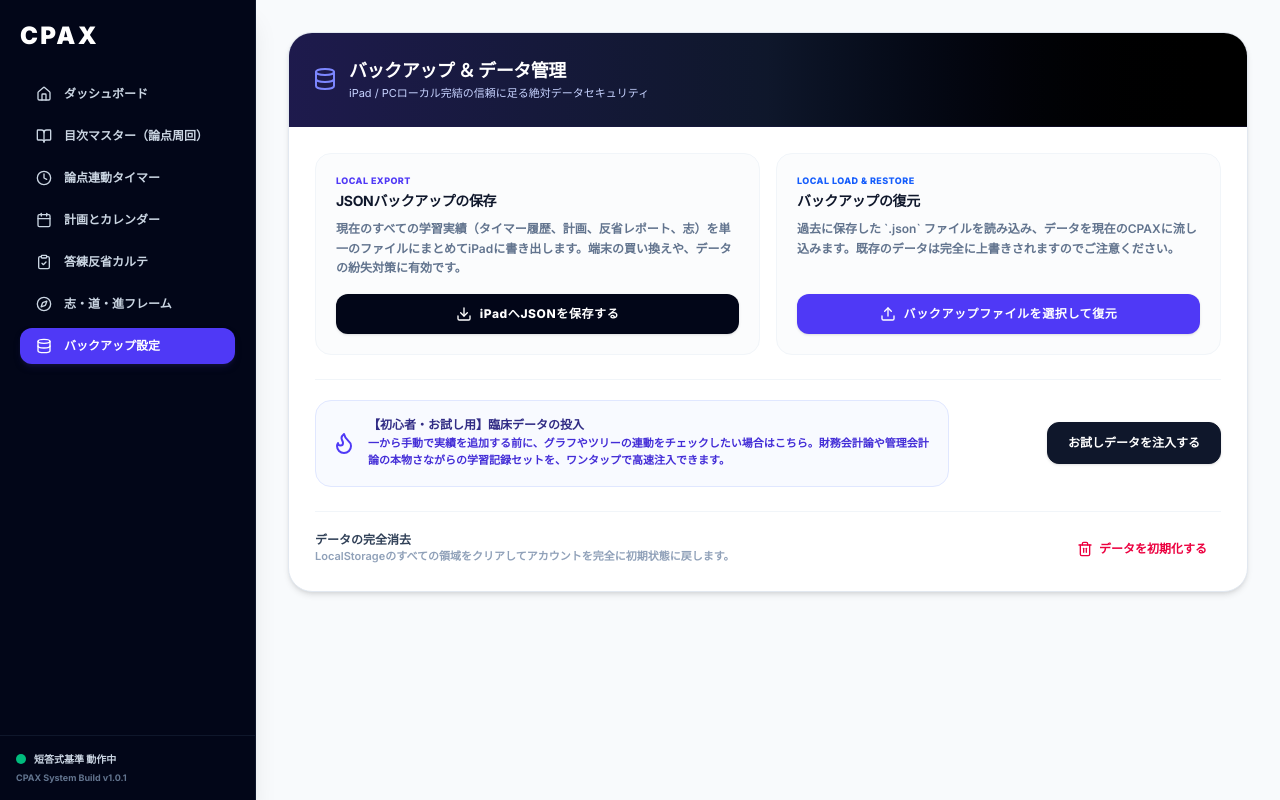
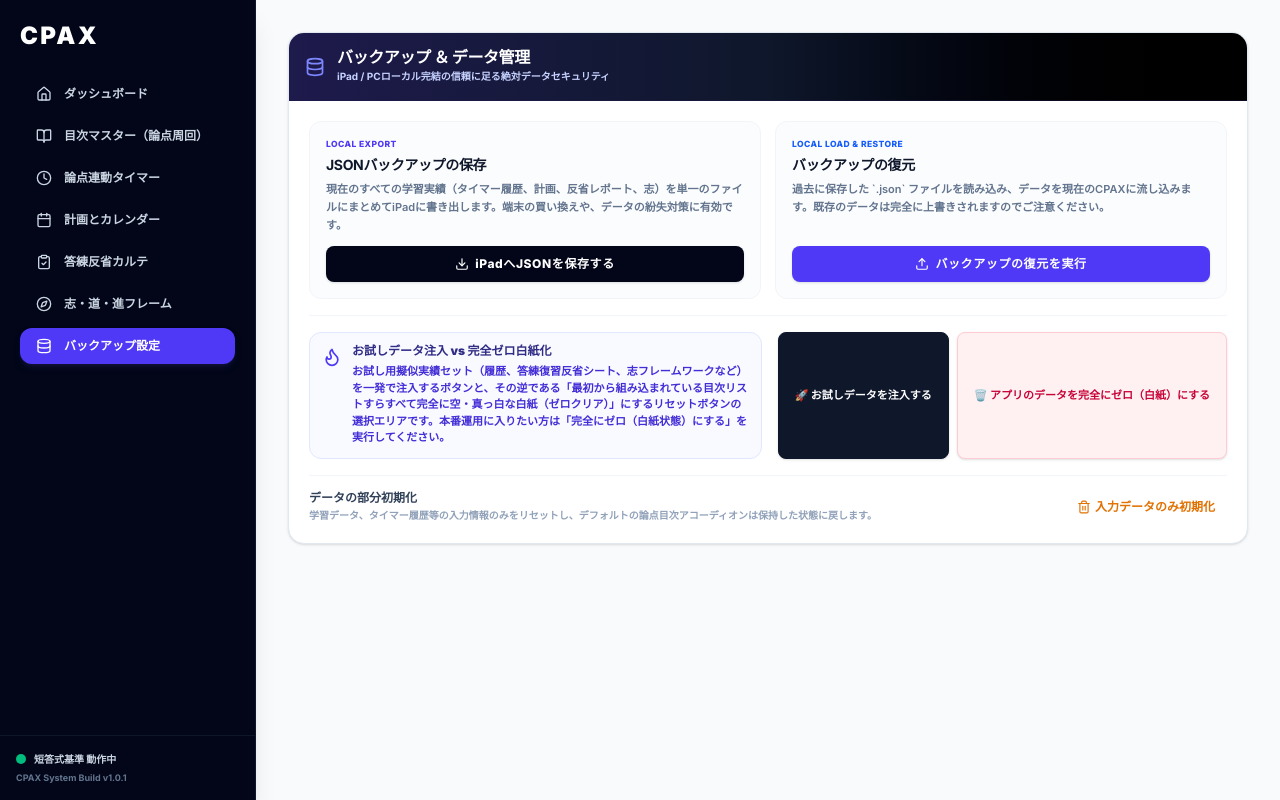
Before and after one commit to Coa0315/CPAX, a React (Vite) app: page / in a window 1280 px wide. Both pictures are taken after a click on the button "バックアップ設定". Built offline with nearby package versions, Linux system fonts and the light colour scheme.

Commit message:
CPAX v1.3.0

```diff
--- a/src/components/CpaxBackup.tsx
+++ b/src/components/CpaxBackup.tsx
@@ -106,6 +106,39 @@ export const CpaxBackup: React.FC<CpaxBackupProps> = ({ onDataRefresh }) => {
       localStorage.clear();
       initializeCpaxData();
       setStatusMessage({ text: 'データベースを完全初期化しました。', isError: false });
+      onDataRefresh();
+    }
+  };
+
+  const handleCompleteWipe = () => {
+    if (window.confirm('【重要】警告: 初期設定されているすべての科目・目次リスト（財務、管理等）を含め、アプリ内のすべてのデータを完全にゼロ（白紙状態）にします。この操作は取り消せません。本当によろしいですか？')) {
+      localStorage.clear();
+
+      // Seed with strictly blank collections to ensure they don't auto-repopulate with defaults on next mount
+      localStorage.setItem('cpax_study_mode', JSON.stringify('short'));
+      localStorage.setItem('cpax_master_contents', JSON.stringify([]));
+      localStorage.setItem('cpax_history', JSON.stringify([]));
+      localStorage.setItem('cpax_schedules', JSON.stringify([]));
+      localStorage.setItem('cpax_exam_reports', JSON.stringify([]));
+      localStorage.setItem('cpax_subject_order', JSON.stringify([]));
+      localStorage.setItem('cpax_target_date', JSON.stringify('2026-12-13'));
+      localStorage.setItem('cpax_target_title', JSON.stringify(''));
+
+      const freshFramework = {
+        soulMotivation: '',
+        absolutePromise: '',
+        milestones: {
+          targetExamDate: '2026-12-13',
+          targetExamTitle: '',
+          targetDailyStudyHours: 8,
+          milestone6Months: '',
+          milestone3Months: ''
+        },
+        priorityFocusList: []
+      };
+      localStorage.setItem('cpax_framework', JSON.stringify(freshFramework));
+
+      setStatusMessage({ text: '初期論点目次も含め、すべてのアプリ内データを完全に消去し、真っ白な白紙状態（完全ゼロ）にリセットしました！', isError: false });
       onDataRefresh();
     }
   };
@@ -245,50 +278,50 @@ export const CpaxBackup: React.FC<CpaxBackupProps> = ({ onDataRefresh }) => {
   };
 
   return (
-    <div className="bg-white rounded-3xl border border-slate-200 shadow-md overflow-hidden" id="cpax-backup-panel">
-      <div className="bg-gradient-to-r from-indigo-950 via-slate-900 to-black p-6 text-white flex items-center justify-between border-b border-indigo-950/40">
+    <div className="bg-white rounded-2xl border border-slate-200 shadow-sm overflow-hidden text-left" id="cpax-backup-panel">
+      <div className="bg-gradient-to-r from-indigo-950 via-slate-900 to-black p-4 text-white flex items-center justify-between border-b border-indigo-950/40">
         <div className="flex items-center gap-3">
-          <Database className="w-6 h-6 text-indigo-400" />
+          <Database className="w-5 h-5 text-indigo-400" />
           <div className="text-left">
-            <h2 className="font-sans font-black text-lg tracking-tight">バックアップ ＆ データ管理</h2>
-            <p className="text-[11px] text-indigo-200">iPad / PCローカル完結の信頼に足る絶対データセキュリティ</p>
+            <h2 className="font-sans font-black text-sm sm:text-base tracking-tight leading-none">バックアップ ＆ データ管理</h2>
+            <p className="text-[10px] text-indigo-200 mt-1 font-bold">iPad / PCローカル完結の信頼に足る絶対データセキュリティ</p>
           </div>
         </div>
       </div>
 
-      <div className="p-6.5 space-y-6">
+      <div className="p-4 sm:p-5 space-y-4">
         {statusMessage && (
-          <div className={`p-4 rounded-xl flex items-start gap-3 ${statusMessage.isError ? 'bg-rose-50 text-rose-800 border border-rose-100' : 'bg-emerald-50 text-emerald-800 border border-emerald-100'}`}>
-            {statusMessage.isError ? <AlertCircle className="w-5 h-5 shrink-0 mt-0.5 text-rose-600" /> : <CheckCircle className="w-5 h-5 shrink-0 mt-0.5 text-emerald-600" />}
-            <span className="text-sm font-semibold">{statusMessage.text}</span>
+          <div className={`p-3 rounded-xl flex items-start gap-2.5 ${statusMessage.isError ? 'bg-rose-50 text-rose-800 border border-rose-100' : 'bg-emerald-50 text-emerald-800 border border-emerald-100'}`}>
+            {statusMessage.isError ? <AlertCircle className="w-4.5 h-4.5 shrink-0 mt-0.5 text-rose-600" /> : <CheckCircle className="w-4.5 h-4.5 shrink-0 mt-0.5 text-emerald-600" />}
+            <span className="text-xs font-semibold">{statusMessage.text}</span>
           </div>
         )}
 
-        <div className="grid grid-cols-1 md:grid-cols-2 gap-4">
+        <div className="grid grid-cols-1 md:grid-cols-2 gap-3.5">
           {/* Export card */}
-          <div className="border border-slate-100 rounded-2xl p-5 hover:border-slate-300 transition-colors bg-slate-50/50 flex flex-col justify-between">
+          <div className="border border-slate-100 rounded-xl p-4 hover:border-slate-300 transition-colors bg-slate-50/50 flex flex-col justify-between">
             <div>
-              <span className="text-indigo-600 font-extrabold text-[9px] uppercase tracking-wider block mb-1">LOCAL EXPORT</span>
-              <h3 className="font-bold text-slate-900 text-sm mb-2 font-sans tracking-tight">JSONバックアップの保存</h3>
-              <p className="text-xs text-slate-500 mb-4 leading-relaxed font-semibold">
+              <span className="text-indigo-600 font-extrabold text-[8.5px] uppercase tracking-wider block mb-1">LOCAL EXPORT</span>
+              <h3 className="font-bold text-slate-900 text-xs sm:text-sm mb-1.5 font-sans tracking-tight">JSONバックアップの保存</h3>
+              <p className="text-[11px] text-slate-500 mb-3 leading-relaxed font-semibold">
                 現在のすべての学習実績（タイマー履歴、計画、反省レポート、志）を単一のファイルにまとめてiPadに書き出します。端末の買い換えや、データの紛失対策に有効です。
               </p>
             </div>
             <button
               onClick={handleExport}
-              className="w-full flex items-center justify-center gap-2 py-3 px-4 bg-slate-950 hover:bg-slate-800 text-white font-extrabold text-xs tracking-wider rounded-xl transition-all cursor-pointer shadow active-scale"
+              className="w-full flex items-center justify-center gap-1.5 py-2.5 px-3 bg-slate-950 hover:bg-slate-800 text-white font-extrabold text-xs tracking-wider rounded-lg transition-all cursor-pointer shadow-sm active-scale"
             >
-              <Download className="w-4 h-4" />
+              <Download className="w-3.5 h-3.5" />
               iPadへJSONを保存する
             </button>
           </div>
 
           {/* Import card */}
-          <div className="border border-slate-100 rounded-2xl p-5 hover:border-slate-300 transition-colors bg-slate-50/50 flex flex-col justify-between">
+          <div className="border border-slate-100 rounded-xl p-4 hover:border-slate-300 transition-colors bg-slate-50/50 flex flex-col justify-between">
             <div>
-              <span className="text-blue-600 font-extrabold text-[9px] uppercase tracking-wider block mb-1">LOCAL LOAD & RESTORE</span>
-              <h3 className="font-bold text-slate-900 text-sm mb-2 font-sans tracking-tight">バックアップの復元</h3>
-              <p className="text-xs text-slate-500 mb-4 leading-relaxed font-semibold">
+              <span className="text-blue-600 font-extrabold text-[8.5px] uppercase tracking-wider block mb-1">LOCAL LOAD & RESTORE</span>
+              <h3 className="font-bold text-slate-900 text-xs sm:text-sm mb-1.5 font-sans tracking-tight">バックアップの復元</h3>
+              <p className="text-[11px] text-slate-500 mb-3 leading-relaxed font-semibold">
                 過去に保存した `.json` ファイルを読み込み、データを現在のCPAXに流し込みます。既存のデータは完全に上書きされますのでご注意ください。
               </p>
             </div>
@@ -302,44 +335,54 @@ export const CpaxBackup: React.FC<CpaxBackupProps> = ({ onDataRefresh }) => {
               />
               <label
                 htmlFor="cpax-file-import-input"
-                className="w-full flex items-center justify-center gap-2 py-3 px-4 bg-indigo-600 hover:bg-indigo-700 text-white font-extrabold text-xs tracking-wider rounded-xl transition-all cursor-pointer shadow active-scale text-center"
+                className="w-full flex items-center justify-center gap-1.5 py-2.5 px-3 bg-indigo-600 hover:bg-indigo-700 text-white font-extrabold text-xs tracking-wider rounded-lg transition-all cursor-pointer shadow-sm active-scale text-center block"
               >
-                <Upload className="w-4 h-4" />
-                バックアップファイルを選択して復元
+                <Upload className="w-3.5 h-3.5 inline inline-block" />
+                バックアップの復元を実行
               </label>
             </div>
           </div>
         </div>
 
-        <div className="border-t border-slate-100 pt-5 flex flex-col sm:flex-row gap-4 items-center justify-between">
-          <div className="flex items-center gap-3 bg-indigo-50/40 p-4 rounded-2xl border border-indigo-100 max-w-full sm:max-w-[70%]">
-            <Flame className="w-6 h-6 text-indigo-600 shrink-0" />
+        {/* Action Inject & Counter-Reversal Wipe */}
+        <div className="border-t border-slate-100 pt-4 flex flex-col md:flex-row gap-4 items-stretch justify-between">
+          <div className="flex items-start gap-2.5 bg-indigo-50/40 p-3 rounded-xl border border-indigo-100 flex-1">
+            <Flame className="w-5 h-5 text-indigo-600 shrink-0 mt-0.5" />
             <div className="text-left">
-              <h4 className="text-xs font-black text-indigo-900">【初心者・お試し用】臨床データの投入</h4>
-              <p className="text-[11px] text-indigo-700 leading-relaxed mt-0.5 font-semibold">
-                一から手動で実績を追加する前に、グラフやツリーの連動をチェックしたい場合はこちら。財務会計論や管理会計論の本物さながらの学習記録セットを、ワンタップで高速注入できます。
+              <h4 className="text-xs font-black text-indigo-900 leading-none">お試しデータ注入 vs 完全ゼロ白紙化</h4>
+              <p className="text-[11px] text-indigo-700 leading-normal mt-1.5 font-semibold">
+                お試し用擬似実績セット（履歴、答練復習反省シート、志フレームワークなど）を一発で注入するボタンと、その逆である<b>「最初から組み込まれている目次リストすらすべて完全に空・真っ白な白紙（ゼロクリア）」にするリセットボタン</b>の選択エリアです。本番運用に入りたい方は「完全にゼロ（白紙状態）にする」を実行してください。
               </p>
             </div>
           </div>
-          <button
-            onClick={handleInjectMockData}
-            className="w-full sm:w-auto px-5 py-3 cursor-pointer bg-slate-900 hover:bg-slate-800 text-white font-extrabold text-xs rounded-xl shadow active-scale text-center border border-slate-900"
-          >
-            お試しデータを注入する
-          </button>
+
+          <div className="flex flex-col sm:flex-row md:flex-col lg:flex-row gap-2 shrink-0 justify-center">
+            <button
+              onClick={handleInjectMockData}
+              className="px-4 py-2.5 cursor-pointer bg-slate-900 hover:bg-slate-800 text-white font-extrabold text-[11px] rounded-lg shadow-sm active-scale text-center border border-slate-900 transition-all flex items-center justify-center gap-1.5"
+            >
+              🚀 お試しデータを注入する
+            </button>
+            <button
+              onClick={handleCompleteWipe}
+              className="px-4 py-2.5 cursor-pointer bg-rose-50 hover:bg-rose-100 text-rose-700 font-extrabold text-[11px] rounded-lg shadow-sm active-scale text-center border border-rose-200 transition-all flex items-center justify-center gap-1.5"
+            >
+              🗑️ アプリのデータを完全にゼロ（白紙）にする
+            </button>
+          </div>
         </div>
 
-        <div className="border-t border-slate-100 pt-5 flex items-center justify-between">
+        <div className="border-t border-slate-100 pt-4 flex items-center justify-between">
           <div className="text-left">
-            <h4 className="text-xs font-extrabold text-slate-700 block">データの完全消去</h4>
-            <p className="text-[11px] text-slate-400 font-semibold">LocalStorageのすべての領域をクリアしてアカウントを完全に初期状態に戻します。</p>
+            <h4 className="text-xs font-extrabold text-slate-700 leading-none">データの部分初期化</h4>
+            <p className="text-[10px] text-slate-400 font-semibold mt-1">学習データ、タイマー履歴等の入力情報のみをリセットし、デフォルトの論点目次アコーディオンは保持した状態に戻します。</p>
           </div>
           <button
             onClick={handleReset}
-            className="flex items-center gap-1.5 text-xs font-extrabold text-rose-600 hover:text-rose-800 transition-colors py-2 px-3.5 hover:bg-rose-50 rounded-xl cursor-pointer active-scale"
+            className="flex items-center gap-1 text-xs font-extrabold text-amber-600 hover:text-amber-800 transition-colors py-1.5 px-3 hover:bg-amber-50 rounded-lg cursor-pointer active-scale shrink-0"
           >
-            <Trash2 className="w-4 h-4" />
-            データを初期化する
+            <Trash2 className="w-3.5 h-3.5" />
+            入力データのみ初期化
           </button>
         </div>
       </div>
```
